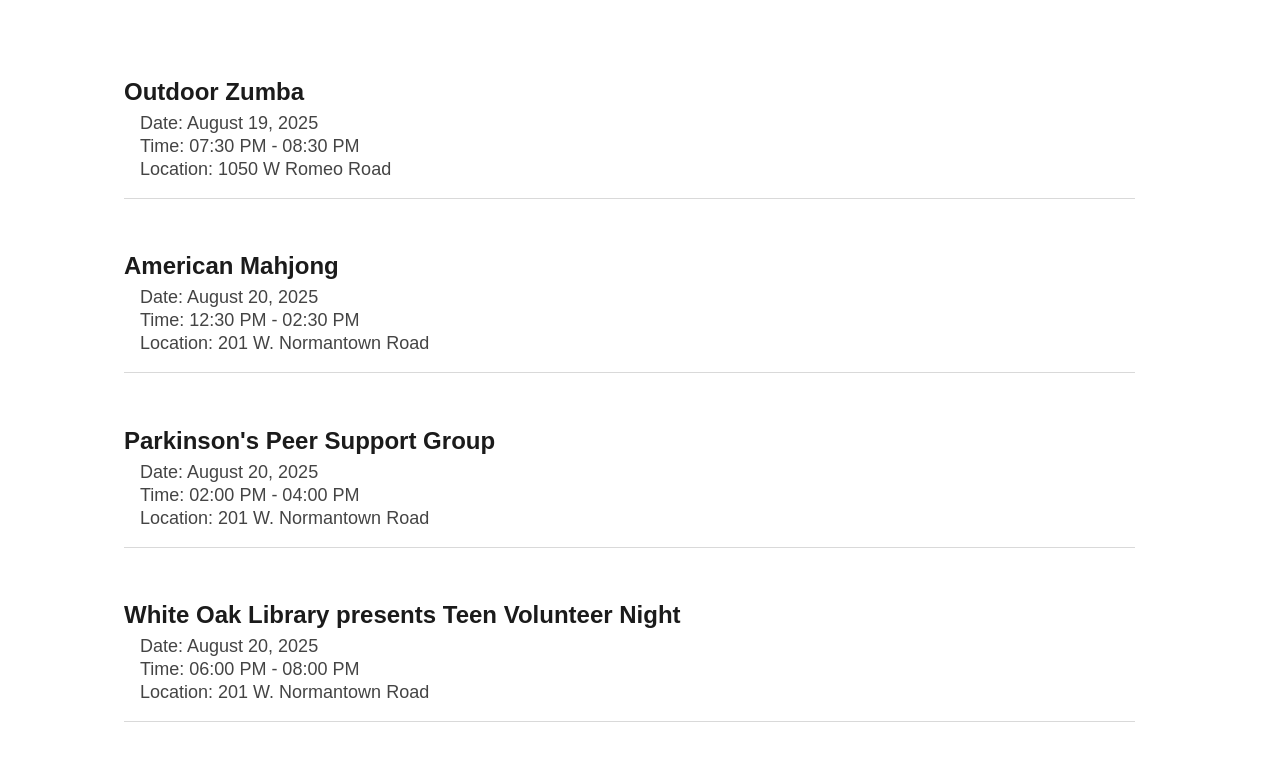
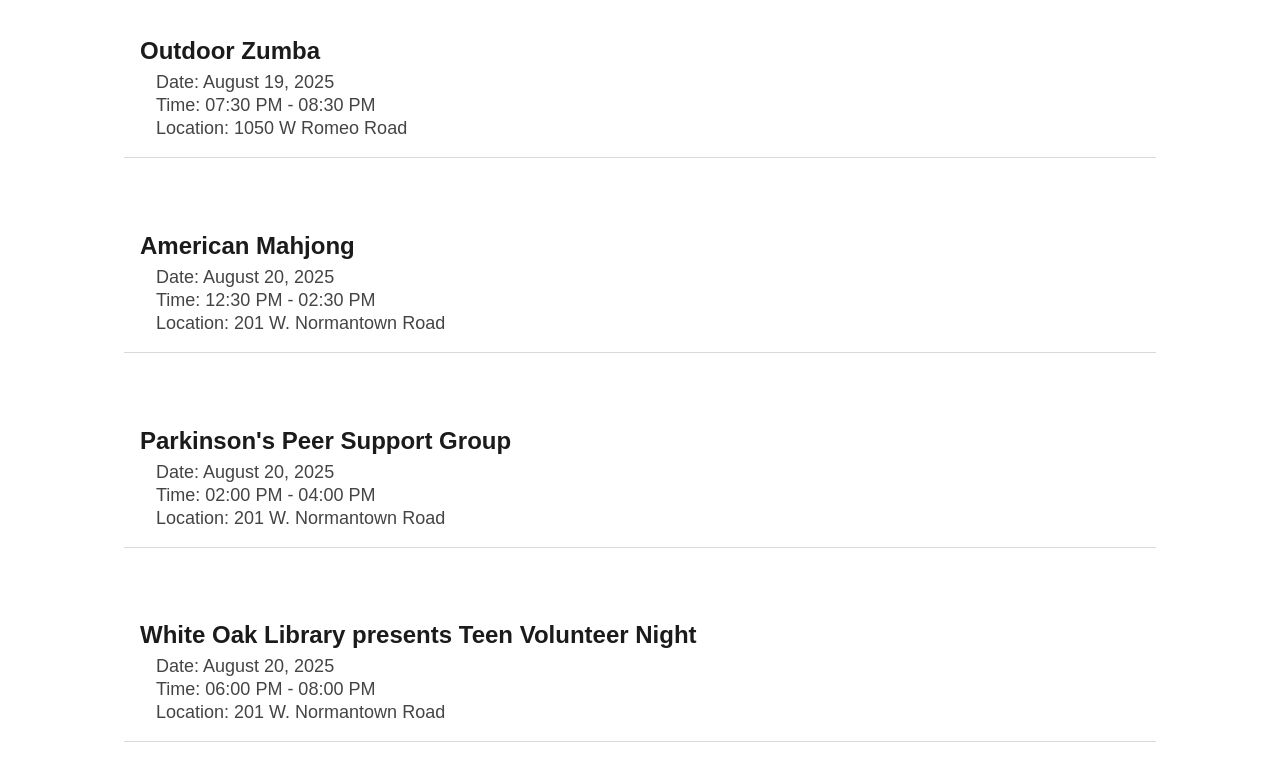
Before and after one commit to kmchale1974/romeoville-events-portrait-display, a plain HTML site: page index.html in a window 1280 px wide. Shown: the top 760 px of the page. Drawn offline with Linux system fonts and the light colour scheme.

Commit message:
Update style.css

```diff
--- a/style.css
+++ b/style.css
@@ -43,24 +43,27 @@ html, body {
   padding: var(--pad);
 }
 
-/* Active page: evenly spaced events */
+/* Active page: distribute items top-to-bottom with minimal top gap */
 .page.active{
   display: flex;
   flex-direction: column;
-  justify-content: space-evenly;   /* evenly spaced vertically */
-  align-items: flex-start;
+  justify-content: space-between;   /* first at top, last at bottom */
+  align-items: stretch;
   animation: fadeIn var(--fade-ms) ease-in-out;
 }
 
+/* Each event block */
 .event{
   width: 100%;
-  max-width: 98%;            /* breathing room on the right */
-  padding: 12px 0 16px 0;
+  max-width: 100%;
+  padding: 12px 16px 16px;          /* L/R padding to keep text off edges */
   border-bottom: var(--line) solid var(--rule);
 
-  /* wrap long words/URLs cleanly */
+  /* robust wrapping to avoid cut-offs */
+  overflow-wrap: break-word;
   word-wrap: break-word;
-  overflow-wrap: break-word;
+  word-break: break-word;
+  hyphens: auto;
   white-space: normal;
 }
 
@@ -80,8 +83,9 @@ html, body {
   margin: 2px 0;
   color: #444;
   padding-left: 16px; /* slight indent under the title */
-  word-wrap: break-word;
   overflow-wrap: break-word;
+  word-break: break-word;
+  hyphens: auto;
   white-space: normal;
 }
 
```
